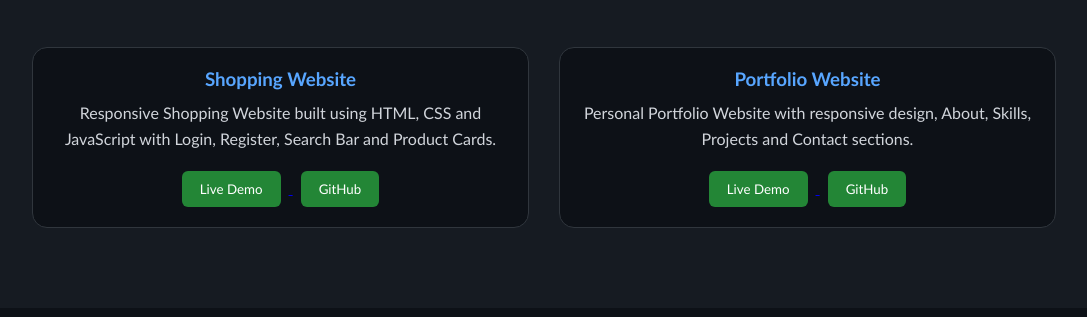
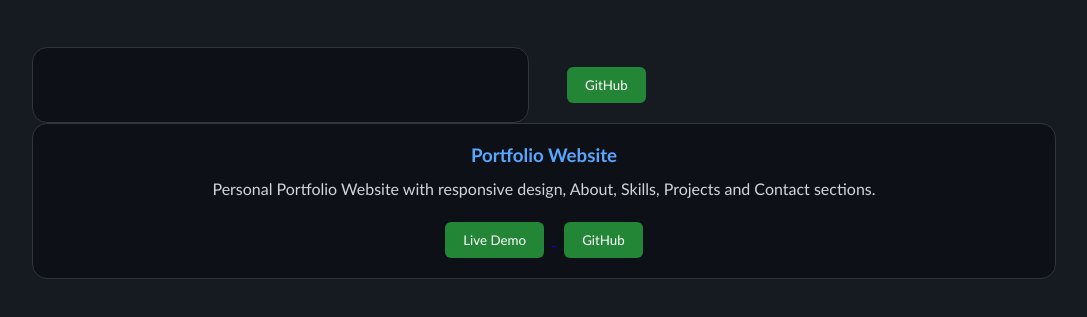
Before and after one commit to NikhilYadav-06/My-Portfolio, a plain HTML site: page project.html in a window 1280 px wide. Shown: the part 131-448 px from the top of the page, without its empty margins (96-1183 px from the left). Drawn offline with nearby package versions, Linux system fonts and the light colour scheme.

Commit message:
Add files via upload

```diff
--- a/project.html
+++ b/project.html
@@ -25,21 +25,8 @@
 
                                              <!-- Project 1 -->
 
-        <div class="project-card">
+        <div class="project-card"></div>
 
-
-
-            <h3>Shopping Website</h3>
-
-            <p>
-                Responsive Shopping Website built using
-                HTML, CSS and JavaScript with Login,
-                Register, Search Bar and Product Cards.
-            </p>
-
-            <a href="https://nikhilyadav-06.github.io/Shopping-Web-Page-Fronted/" target="_blank">
-                <button class="project-btn">Live Demo</button>
-            </a>
 
             <a href="https://github.com/NikhilYadav-06" target="_blank">
                 <button class="project-btn">GitHub</button>
```
